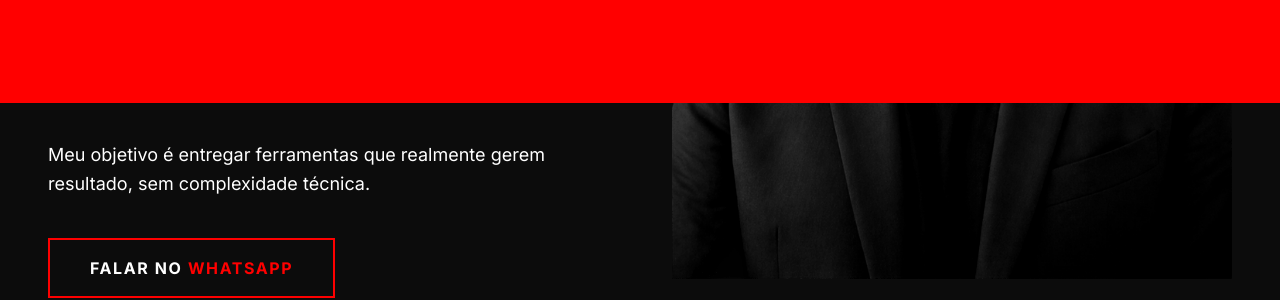
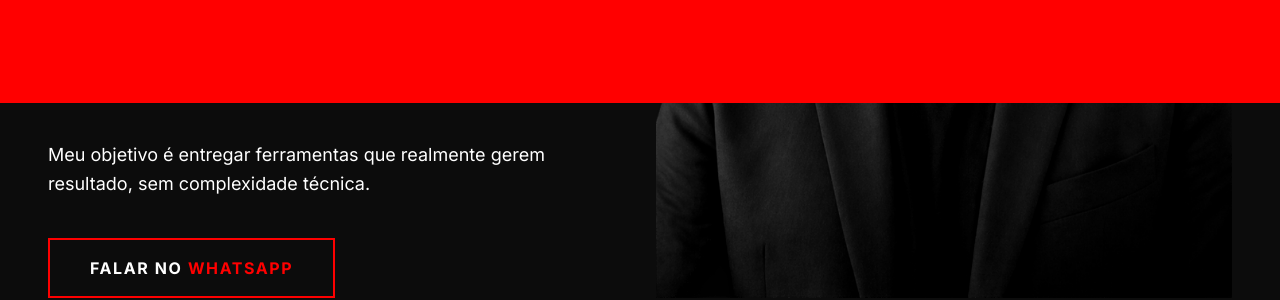
Before and after one commit to jrmacbrandt/J.Roberto, a React (Vite) app: page / in a window 1280 px wide. Shown: the part 1497-1797 px from the top of the page. Built offline with nearby package versions, Linux system fonts and the light colour scheme; a web font is replaced by a local one.

Commit message:
style: force exact height alignment for about photo with absolute positioning

```diff
--- a/src/App.tsx
+++ b/src/App.tsx
@@ -349,14 +349,12 @@
           </div>
 
           {/* Coluna Direita: Foto Alinhada Perfeitamente (apenas Desktop) */}
-          <div className="about-img hidden lg:block relative ml-auto h-full">
-            <div className="relative z-10 overflow-hidden rounded-sm h-full flex justify-end">
-              <img
-                src="/about-profile.png"
-                alt="Sobre Mim"
-                className="grayscale hover:grayscale-0 transition-all duration-700 h-full w-auto object-contain object-top brightness-110 contrast-105"
-              />
-            </div>
+          <div className="about-img hidden lg:block relative w-full h-full">
+            <img
+              src="/about-profile.png"
+              alt="Sobre Mim"
+              className="absolute top-0 right-0 h-full w-auto max-w-none grayscale hover:grayscale-0 transition-all duration-700 brightness-110 contrast-105"
+            />
           </div>
         </div>
 
```
